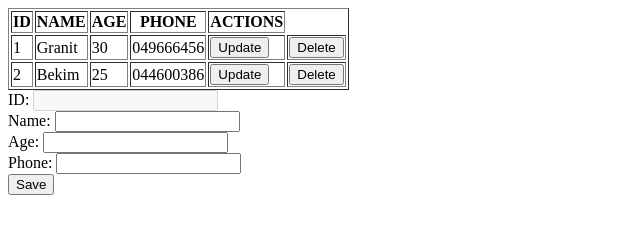
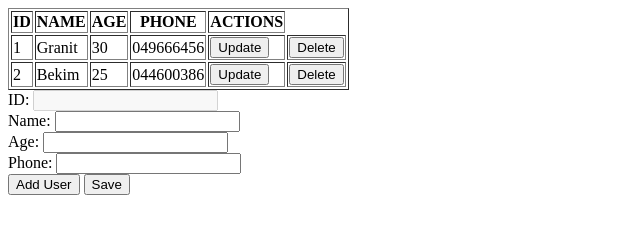
Before and after one commit to FlorentGashi/Json-Server, a plain HTML site: page index.html in a window 1280 px wide. Shown: the whole page, without its empty margins (0-640 px from the left). Drawn offline with Linux system fonts and the light colour scheme.

Commit message:
addUser function added

```diff
--- a/index.html
+++ b/index.html
@@ -34,6 +34,7 @@
         <label for="userPhone">Phone:</label>
         <input type="text" id="userPhone">
         <br>
+        <button type="button" onclick="addUser()">Add User</button>
         <button type="button" onclick="saveUser()">Save</button>
     </form>
 
--- a/script.js
+++ b/script.js
@@ -51,6 +51,7 @@ function saveUser() {
         users[userIndex].phone = userPhone;
 
         document.getElementById('userForm').reset();
+
         displayUsers();
     }
 }
@@ -66,4 +67,27 @@ function deleteUser(user) {
     }
 }
 
+function addUser() {
+    var userName = document.getElementById('userName').value;
+    var userAge = document.getElementById('userAge').value;
+    var userPhone = document.getElementById('userPhone').value;
+
+    var maxId = Math.max(...users.map(user => user.id));
+    var newUserId = maxId + 1;
+
+    var newUser = {
+        id: newUserId,
+        name: userName,
+        age: userAge,
+        phone: userPhone
+    };
+
+    users.push(newUser);
+
+    document.getElementById('userForm').reset();
+
+    displayUsers();
+}
+
+
 displayUsers();
```
